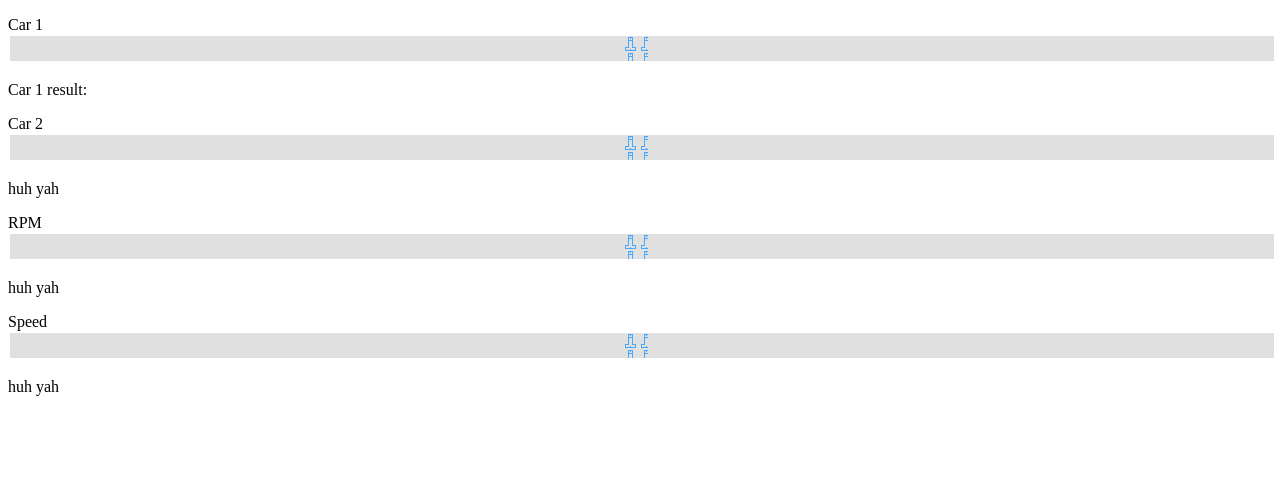
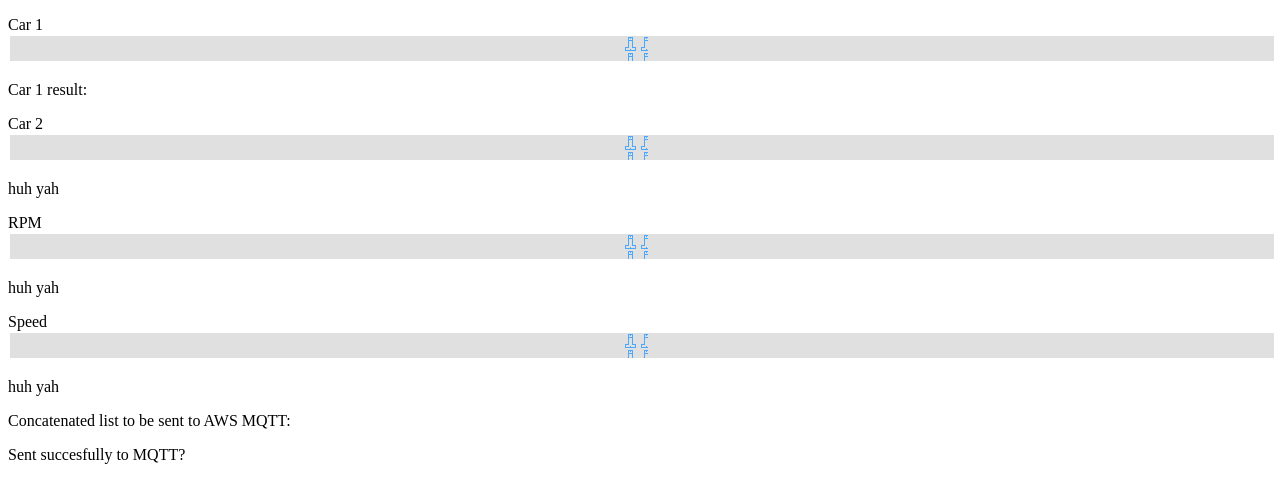
Before and after one commit to timf34/F1WebApp, a plain HTML site: page mach_2/index.html in a window 1280 px wide. Drawn offline with Linux system fonts and the light colour scheme.

Commit message:
Prepped template for MQTT

```diff
--- a/mach_2/index.html
+++ b/mach_2/index.html
@@ -35,9 +35,13 @@
         <label for="myRange4"></label><input type="range" min="1" max="100" value="50" class="slider" id="myRange4">
     </p>
     <p id="demo4">huh yah</p>
-
 </div>
 
+<div>
+    <p> Concatenated list to be sent to AWS MQTT:</p>
+    <p id="mqtt_package"></p>
+    <p id="mqtt_result">Sent succesfully to MQTT? </p> <!--- Ideally we fill in the result flush here (just a True or False)
+</div>
 
 </body>
 </html>
```
